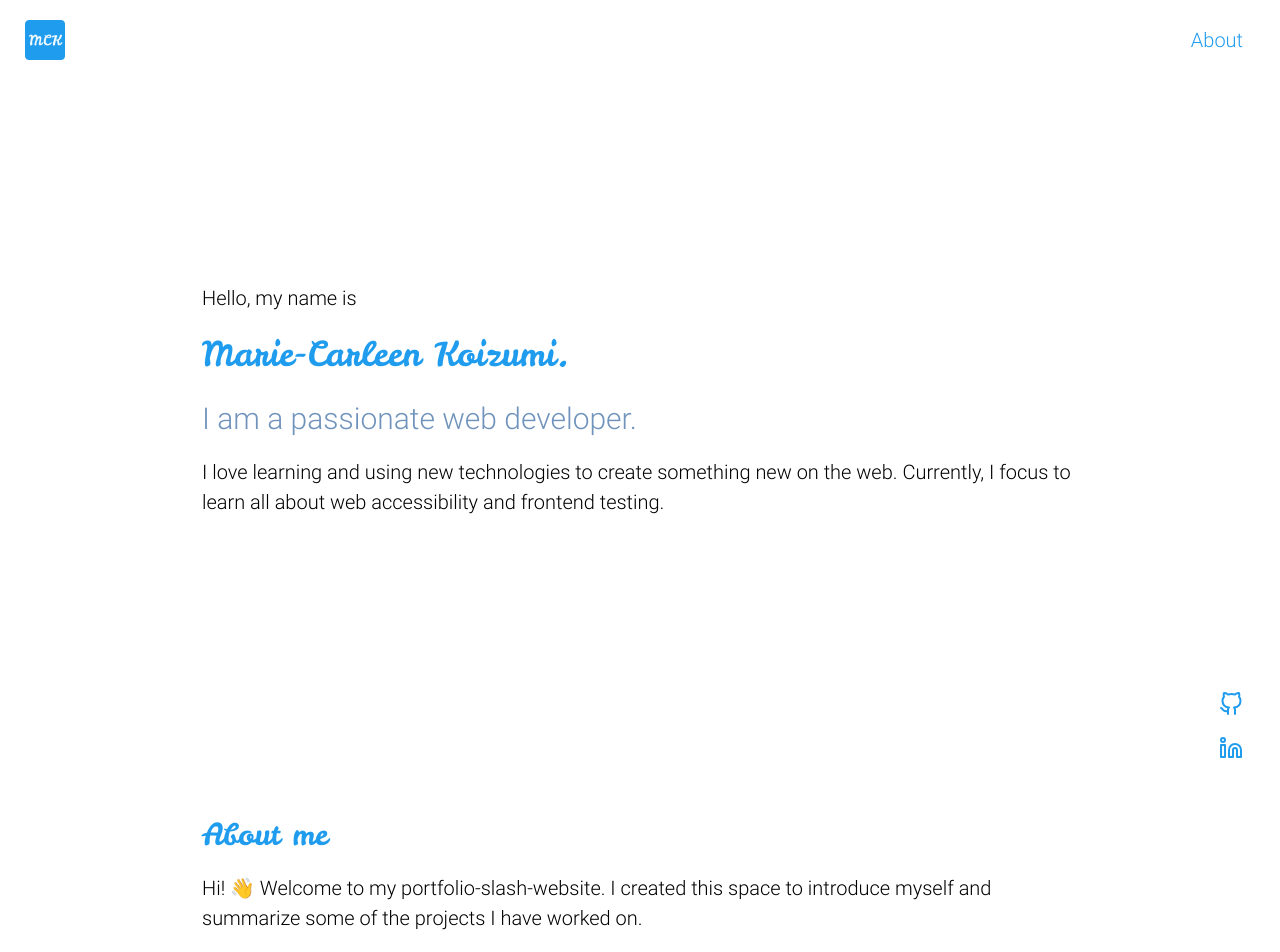
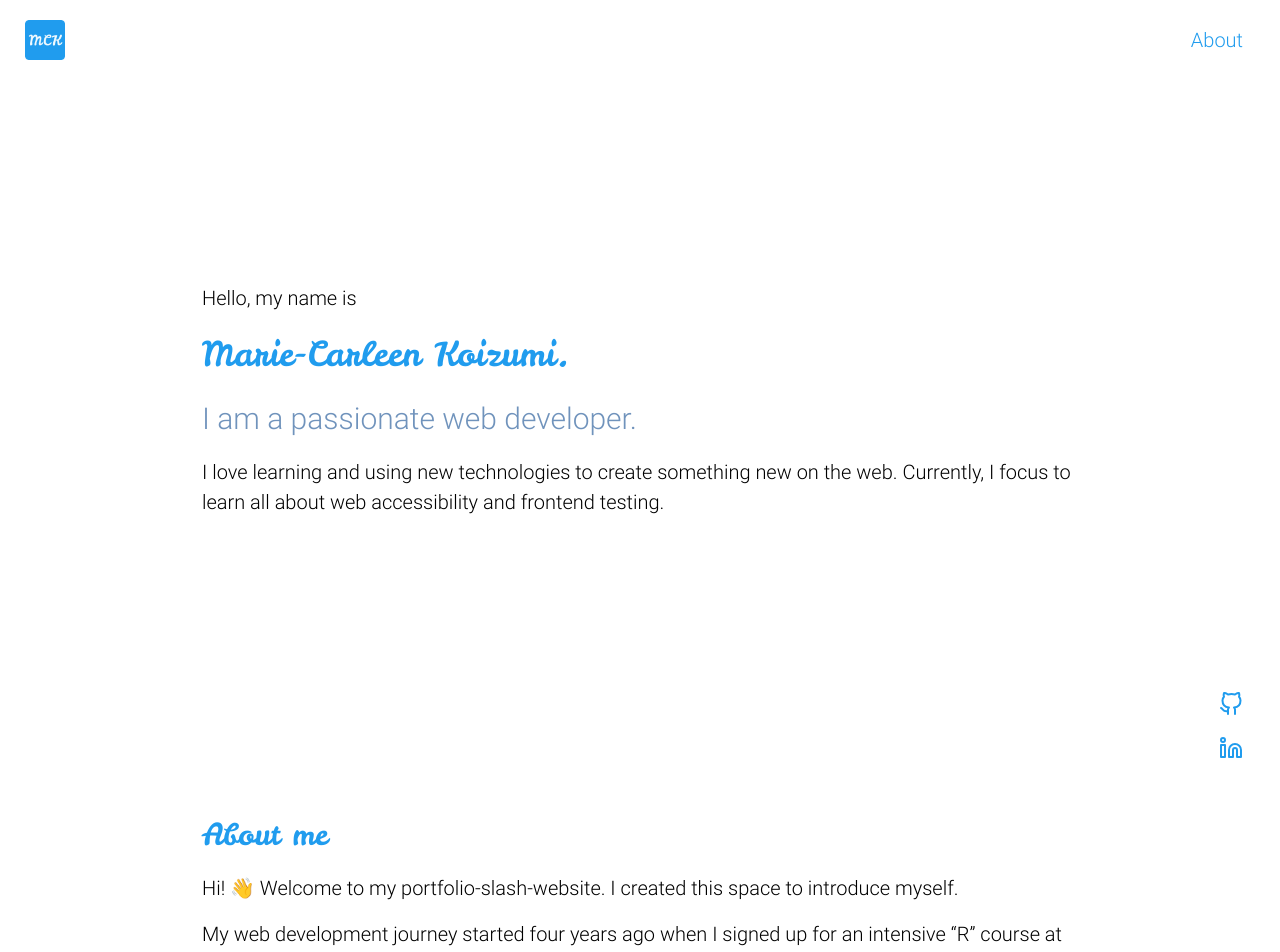
Before and after one commit to macfrei/portfolio, a React (Create React App) app: page / in a window 1280 px wide. Shown: the top 952 px of the page. Built offline with nearby package versions, Linux system fonts and the light colour scheme.

Commit message:
Change some headline styles

```diff
--- a/src/GlobalStyles.js
+++ b/src/GlobalStyles.js
@@ -1,4 +1,4 @@
-import { createGlobalStyle } from "styled-components";
+import { createGlobalStyle } from 'styled-components';
 
 export default createGlobalStyle`
 
@@ -87,4 +87,8 @@ button, input {
 p, h1, h2, h3, h4, h5, h6 {
     margin: 0;
 }
+
+h1, h2, h3, h4, h5, h6 {
+    font-weight: 300;
+}
 `;
--- a/src/components/About.js
+++ b/src/components/About.js
@@ -1,6 +1,6 @@
-import styled from "styled-components";
-import LinkButton from "./LinkButton";
-import TechStackList from "./TechStackList";
+import styled from 'styled-components';
+import LinkButton from './LinkButton';
+import TechStackList from './TechStackList';
 
 export default function About() {
   return (
@@ -8,7 +8,7 @@ export default function About() {
       <SubHeadline>About me</SubHeadline>
       <p>
         Hi! 👋 Welcome to my portfolio-slash-website. I created this space to
-        introduce myself and summarize some of the projects I have worked on.
+        introduce myself.
       </p>
       <p>
         My web development journey started four years ago when I signed up for
@@ -60,7 +60,6 @@ const AboutStyled = styled.section`
 `;
 
 const SubHeadline = styled.h2`
-  font-weight: 300;
   color: var(--primary-blue);
   font-family: var(--font-primary);
 `;
--- a/src/components/Hero.js
+++ b/src/components/Hero.js
@@ -1,4 +1,4 @@
-import styled from "styled-components";
+import styled from 'styled-components';
 
 export default function Hero() {
   return (
@@ -33,6 +33,5 @@ const Headline = styled.h1`
 `;
 
 const SubHeadline = styled.h2`
-  font-weight: 300;
   color: var(--secondary-silver);
 `;
```
